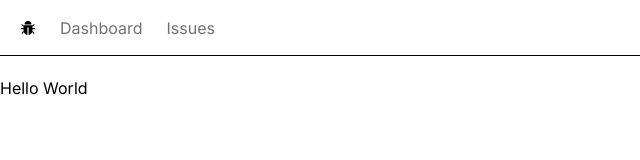
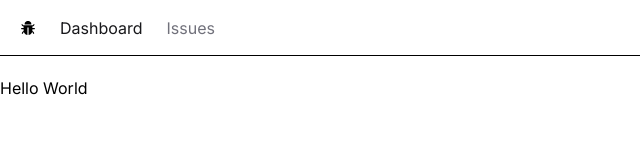
Before and after one commit to HasinPramodya/issue-tracker, a Next.js app: page / in a window 1280 px wide. Shown: the top 160 px of the page, without its empty margins (0-640 px from the left). Built offline with nearby package versions, Linux system fonts and the light colour scheme.

Commit message:
style the active link in navbar

```diff
--- a/app/navBar.tsx
+++ b/app/navBar.tsx
@@ -1,8 +1,12 @@
+'use client'
 import Link from 'next/link'
 import React from 'react'
 import { AiFillBug } from "react-icons/ai";
+import { usePathname } from 'next/navigation';
 
 export default function NavBar() {
+    const currentPath = usePathname(); //rerturns the current route paths
+    console.log(currentPath);
     const links = [
         {label: "Dashboard",href:"/"},
         {label:"Issues",href:"/issues"}
@@ -14,7 +18,7 @@ export default function NavBar() {
             {
                 links.map((link,index)=>{
                     return(
-                        <li key={index}><Link className="text-zinc-500 hover:text-zinc-800 transition-colors" href={link.href}>{link.label}</Link></li>
+                        <li key={index}><Link className={`${link.href === currentPath ? 'text-zinc-900': 'text-zinc-500'} hover:text-zinc-800 transition-colors`} href={link.href}>{link.label}</Link></li>
                     )
                 })
             }
```
